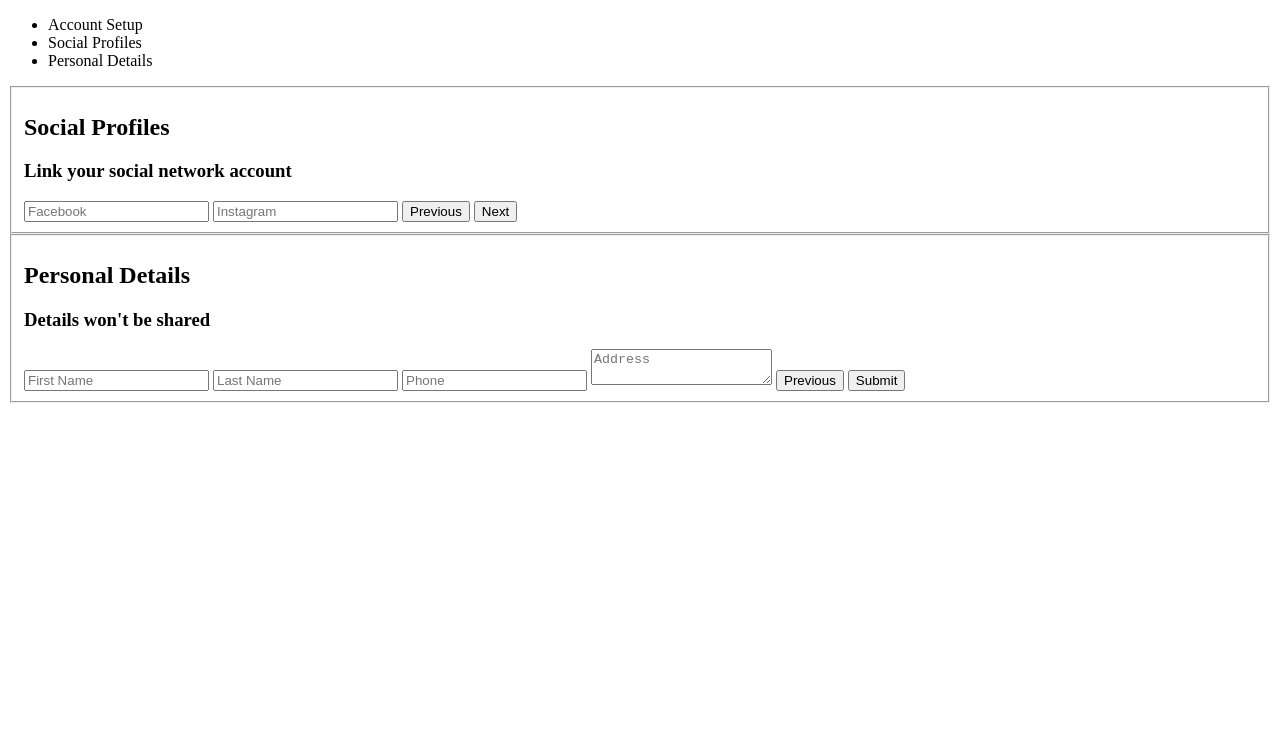
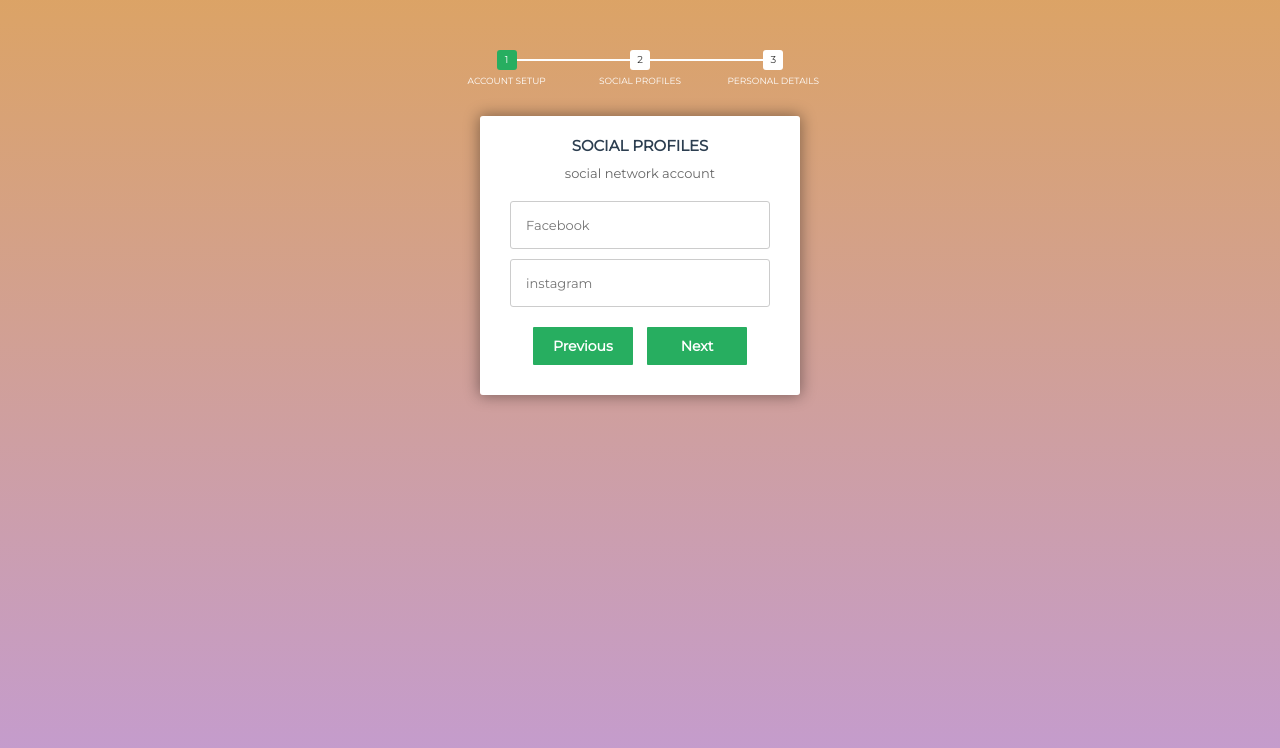
Before and after one commit to Karthu666/LuxBagCo, a plain HTML site: page create acc.html in a window 1280 px wide. Both pictures are taken after a click on the button "Next". Drawn offline with nearby package versions, Linux system fonts and the light colour scheme.

Commit message:
Update create acc.html

```diff
--- a/create acc.html
+++ b/create acc.html
@@ -1,60 +1,49 @@
-<!DOCTYPE html>
-<html lang="en">
+<html
 <head>
-  <meta charset="UTF-8">
-  <meta name="viewport" content="width=device-width, initial-scale=1.0">
   <title>Create Account</title>
-  <link rel="stylesheet" href="createac.css"> <!-- Optional: Link to your CSS -->
+  <link rel="stylesheet" href="create acc.css">
 </head>
-<body>
 
-  <!-- Multi-step form -->
+<!-- multistep form -->
 <form id="msform">
-
+    <!-- progressbar -->
     <ul id="progressbar">
       <li class="active">Account Setup</li>
       <li>Social Profiles</li>
       <li>Personal Details</li>
     </ul>
-
-    <!-- Step 1: Account Setup -->
+    <!-- fieldsets -->
     <fieldset>
       <h2 class="fs-title">Create your account</h2>
       <h3 class="fs-subtitle">This is step 1</h3>
-      <input type="text" id="username" name="username" placeholder="Username" required />
-      <input type="password" id="pass" name="pass" placeholder="Password" required />
-      <input type="password" id="confirm_pass" name="confirm_pass" placeholder="Confirm Password" required />
+      <input type="text" name="username" placeholder="username" />
+      <input type="password" name="pass" placeholder="Password" />
         <input type="button" name="next" class="next action-button" value="Next" />
     </fieldset>
-
-    <!-- Step 2: Social Profiles -->
     <fieldset>
       <h2 class="fs-title">Social Profiles</h2>
-      <h3 class="fs-subtitle">Link your social network account</h3>
+      <h3 class="fs-subtitle">social network account</h3>
       <input type="text" name="facebook" placeholder="Facebook" />
-      <input type="text" name="instagram" placeholder="Instagram" />
+      <input type="text" name="instagram" placeholder="instagram" />
       <input type="button" name="previous" class="previous action-button" value="Previous" />
       <input type="button" name="next" class="next action-button" value="Next" />
     </fieldset>
-
-    <!-- Step 3: Personal Details -->
     <fieldset>
       <h2 class="fs-title">Personal Details</h2>
-      <h3 class="fs-subtitle">Details won't be shared</h3>
+      <h3 class="fs-subtitle">won't be shared</h3>
       <input type="text" name="fname" placeholder="First Name" />
       <input type="text" name="lname" placeholder="Last Name" />
       <input type="text" name="phone" placeholder="Phone" />
       <textarea name="address" placeholder="Address"></textarea>
       <input type="button" name="previous" class="previous action-button" value="Previous" />
-      <input type="button" class="submit action-button" value="Submit" onclick="submitForm()" />
+      <a href="homepage2.html" class="submit action-button" target="_top">Submit</a>
     </fieldset>
   </form>
 
-  <!-- jQuery Script -->
+
+
  <script src="https://code.jquery.com/jquery-3.6.0.min.js"></script>
-
     <script>
-    // Multi-step form functionality
       $(document).ready(function() {
         $(".next").click(function() {
           let current_fs = $(this).parent();
@@ -71,141 +60,13 @@
         });
       });
 
-    // Function to save form data into localStorage
-    function submitForm() {
-      // Get form values
-      let username = document.getElementById("username").value;
-      let password = document.getElementById("pass").value;
-      let confirmPassword = document.getElementById("confirm_pass").value;
-
-      // Simple password match validation
-      if (password !== confirmPassword) {
-        alert("Passwords do not match.");
-        return;
+function abc()
+{
+alert(localStorage.getItem("username"));
+alert(localStorage.getItem("password"));
 }
 
-      // Save data to localStorage
-      localStorage.setItem("username", username);
-      localStorage.setItem("password", password);
 
-      // You can save additional data similarly
-      let facebook = document.getElementsByName("facebook")[0].value;
-      let instagram = document.getElementsByName("instagram")[0].value;
-      let fname = document.getElementsByName("fname")[0].value;
-      let lname = document.getElementsByName("lname")[0].value;
-      let phone = document.getElementsByName("phone")[0].value;
-      let address = document.getElementsByName("address")[0].value;
-
-      localStorage.setItem("facebook", facebook);
-      localStorage.setItem("instagram", instagram);
-      localStorage.setItem("fname", fname);
-      localStorage.setItem("lname", lname);
-      localStorage.setItem("phone", phone);
-      localStorage.setItem("address", address);
-
-      // Redirect to a page to view data or show a success message
-      window.location.href = "viewuser.html";  // You can change this to your homepage or another page
-    }
     </script>
-
   </body>
 </html>
-
-
-
-
-
-
-
-
-
-
-
-
-
-
-
-
-
-
-
-
-
-
-
-
-
-
-
-
-
-
-
-
-
-
-
-
-
-
-
-
-
-  <script src="https://code.jquery.com/jquery-3.6.0.min.js"></script>
-  <script>
-  $(document).ready(function(){
-    var current_fs, next_fs, previous_fs; //fieldsets
-    var opacity;
-
-    $(".next").click(function(){
-      current_fs = $(this).parent();
-      next_fs = $(this).parent().next();
-
-      //Add Class Active
-      $("#progressbar li").eq($("fieldset").index(next_fs)).addClass("active");
-
-      //show the next fieldset
-      next_fs.show();
-      //hide the current fieldset with style
-      current_fs.animate({opacity: 0}, {
-        step: function(now) {
-          // for making fielset appear animation
-          opacity = 1 - now;
-
-          current_fs.css({
-            'display': 'none',
-            'position': 'relative'
-          });
-          next_fs.css({'opacity': opacity});
-        },
-        duration: 600
-      });
-    });
-
-    $(".previous").click(function(){
-      current_fs = $(this).parent();
-      previous_fs = $(this).parent().prev();
-
-      //Remove class active
-      $("#progressbar li").eq($("fieldset").index(current_fs)).removeClass("active");
-
-      //show the previous fieldset
-      previous_fs.show();
-
-      //hide the current fieldset with style
-      current_fs.animate({opacity: 0}, {
-        step: function(now) {
-          // for making fielset appear animation
-          opacity = 1 - now;
-
-          current_fs.css({
-            'display': 'none',
-            'position': 'relative'
-          });
-          previous_fs.css({'opacity': opacity});
-        },
-        duration: 600
-      });
-    });
-  });
-  </script>
```
Lines whose indentation alone changed are shown as unchanged.
